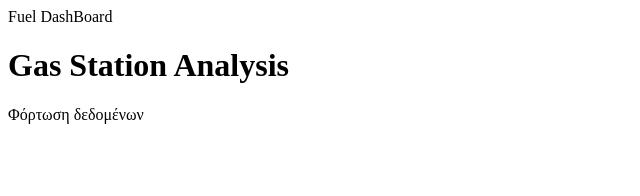
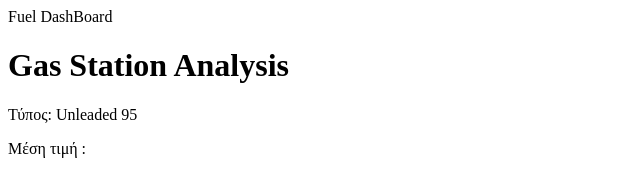
Before and after one commit to nikkar1985/gasprice, a plain HTML site: page index.html in a window 1280 px wide. Shown: the whole page, without its empty margins (0-640 px from the left). Drawn offline with Linux system fonts and the light colour scheme.

Commit message:
Update index.html

```diff
--- a/index.html
+++ b/index.html
@@ -30,7 +30,7 @@
 
 };
 
-document.getElementById('data).innerHTML = `<p> Τύπος: ${dashboardData.fuel_type} </p>
+document.getElementById('data').innerHTML = `<p> Τύπος: ${dashboardData.fuel_type} </p>
                         <p> Μέση τιμή : <span class="price> ${dashboardData.average} </span> </p>
                         <p> Ακριβότερη Τιμή: ${dashboardData.max} </p>
                         <p> Φτηνότερη Τιμ΄γ: ${dashboardData.min} </p>
```
